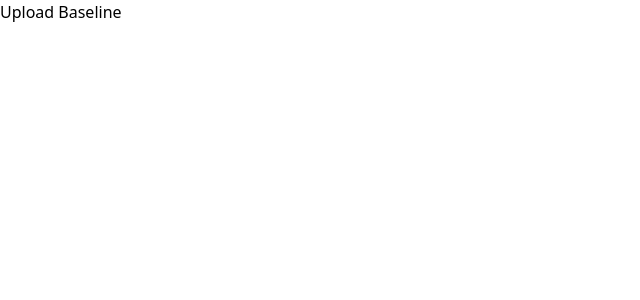
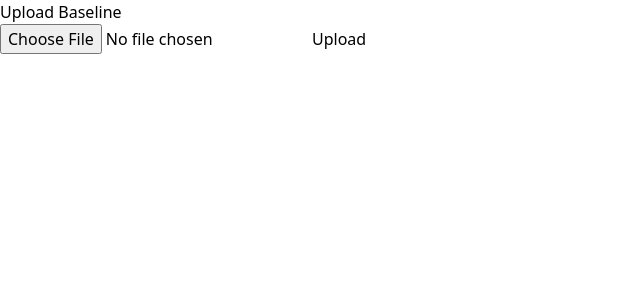
Before and after one commit to andrewchu16/baseline, a React (Vite) app in the folder frontend/: page /upload-baseline in a window 1280 px wide. Shown: the top 300 px of the page, without its empty margins (0-640 px from the left). Built offline with nearby package versions, Linux system fonts and the light colour scheme.

Commit message:
fixed errors in Detector

```diff
--- a/frontend/package.json
+++ b/frontend/package.json
@@ -14,7 +14,8 @@
     "react": "^18.3.1",
     "react-dom": "^18.3.1",
     "react-helmet": "^6.1.0",
-    "react-router-dom": "^6.27.0"
+    "react-router-dom": "^6.27.0",
+    "recharts": "^2.13.0"
   },
   "devDependencies": {
     "@eslint/js": "^9.11.1",
--- a/frontend/src/components/FileUpload.jsx
+++ /dev/null
@@ -1,7 +0,0 @@
-function FileUpload() {
-    return (
-        <input type="file" />
-    );
-}
-
-export default FileUpload;
--- a/frontend/src/components/Status.jsx
+++ b/frontend/src/components/Status.jsx
@@ -42,6 +42,7 @@ function Status() {
       setInitialized(response.data.initialized);
       setProcessed(response.data.processed);
       setError(null);
+      console.log(response.data);
     } catch (err) {
       setError("Failed to fetch EEG status.");
       console.error("Error fetching status:", err);
--- a/frontend/src/pages/UploadBaseline.jsx
+++ b/frontend/src/pages/UploadBaseline.jsx
@@ -1,13 +1,45 @@
-import FileUpload from "../components/FileUpload";
 import { Helmet } from "react-helmet";
+import axios from "axios";
+import { useState } from "react";
 
 function UploadBaseline() {
+  const [file, setFile] = useState(null);
+
+  const handleFileChange = (event) => {
+    setFile(event.target.files[0]);
+  };
+
+  const handleFileUpload = async () => {
+    if (!file) {
+      alert("Please select a file");
+      return;
+    }
+
+    const formData = new FormData();
+    formData.append("file", file);
+
+    try {
+      const response = await axios.post("http://127.0.0.1:8000/set_baseline", formData, {
+        headers: {
+          "Content-Type": "multipart/form-data",
+        },
+      });
+
+      alert("File uploaded successfully: " + response.data.status);
+    } catch (error) {
+      console.error("Error uploading file:", error);
+      alert("File upload failed");
+    }
+  };
+
   return (
     <div>
       <Helmet>
         <title>Baseline | Upload Baseline</title>
       </Helmet>
       <h1>Upload Baseline</h1>
+      <input type="file" onChange={handleFileChange} />
+      <button onClick={handleFileUpload}>Upload</button>
     </div>
   );
 }
--- a/frontend/src/pages/UploadCurrent.jsx
+++ b/frontend/src/pages/UploadCurrent.jsx
@@ -1,4 +1,3 @@
-import FileUpload from "../components/FileUpload";
 import { Helmet } from "react-helmet";
 
 function UploadCurrent() {
```
Also changed, not shown: 2 other files (tests, documents, lock files or other folders).
